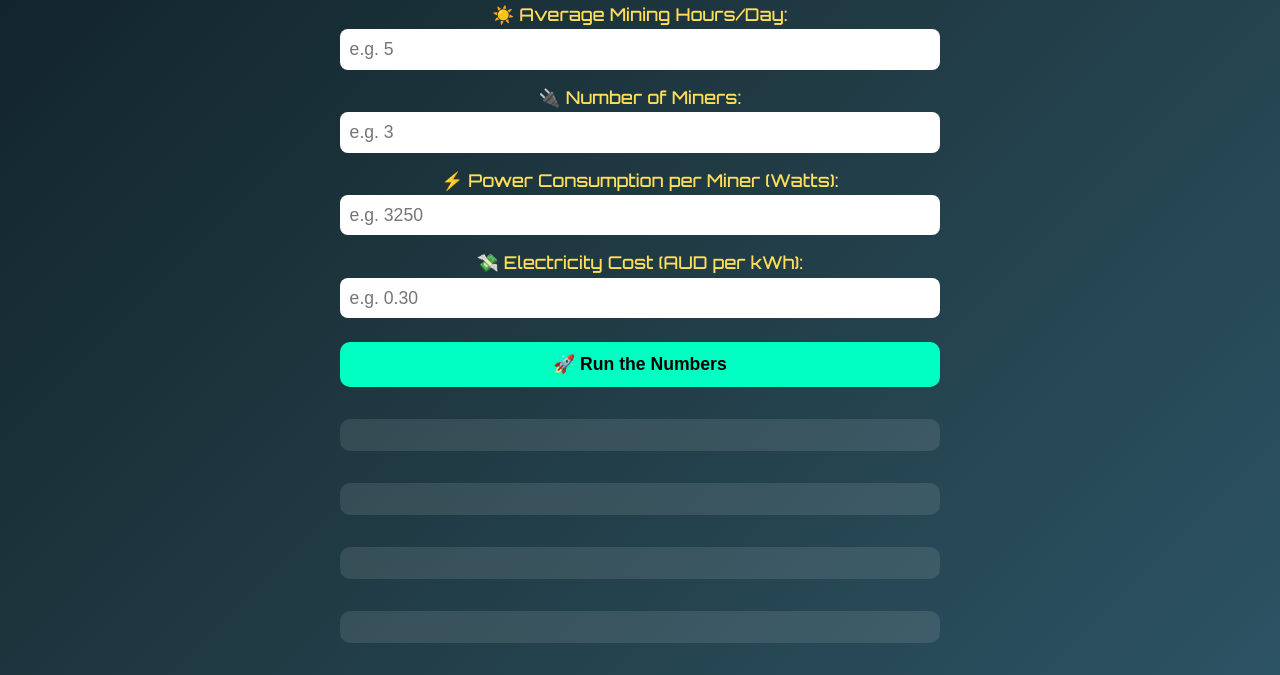
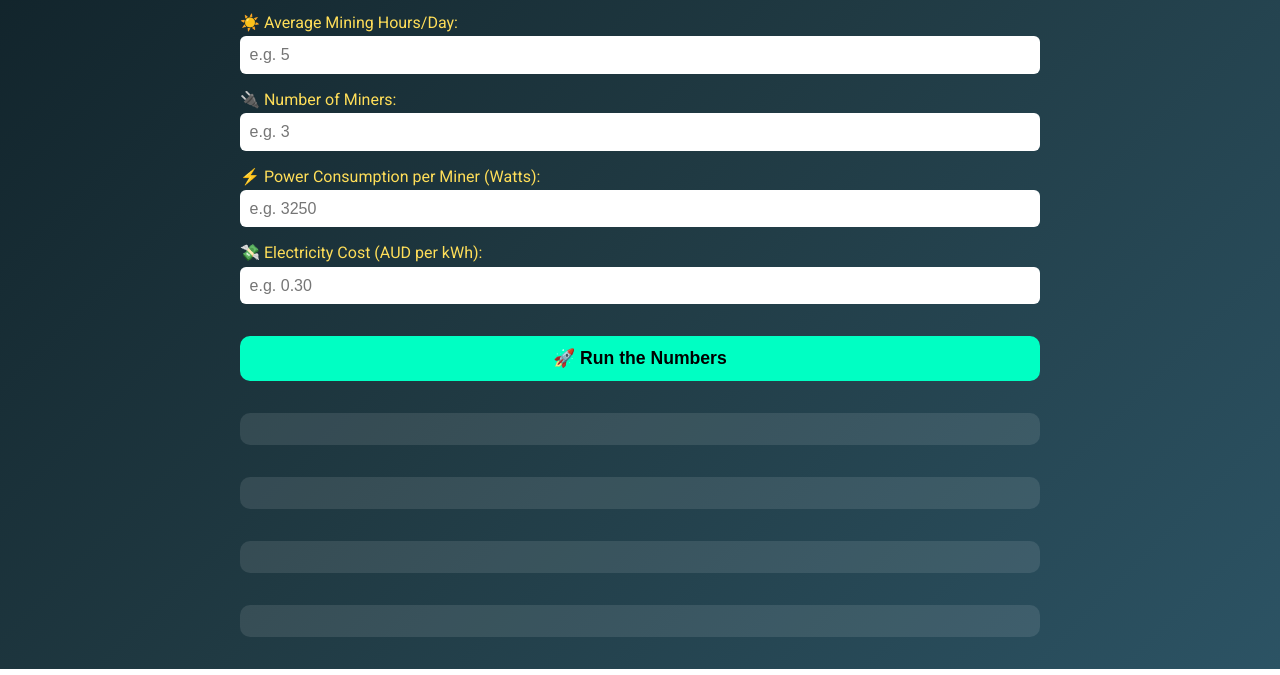
Before and after one commit to virtualhowto/crypto, a plain HTML site: page index.html in a window 1280 px wide. Shown: the part 195-870 px from the top of the page. Drawn offline with Linux system fonts and the light colour scheme.

Commit message:
Update index.html

```diff
--- a/index.html
+++ b/index.html
@@ -4,41 +4,42 @@
   <meta charset="UTF-8">
   <meta name="viewport" content="width=device-width, initial-scale=1.0">
   <title>Bitcoin Mining vs Powerball Odds</title>
-  <link href="https://fonts.googleapis.com/css2?family=Orbitron:wght@500&display=swap" rel="stylesheet">
+  <link href="https://fonts.googleapis.com/css2?family=Orbitron:wght@500&family=Roboto:wght@400;700&display=swap" rel="stylesheet">
   <style>
     body {
-      font-family: 'Orbitron', sans-serif;
+      font-family: 'Roboto', sans-serif;
       background: linear-gradient(135deg, #0f2027, #203a43, #2c5364);
       color: #fff;
       padding: 2rem;
-      max-width: 600px;
+      max-width: 800px;
       margin: auto;
-      text-align: center;
     }
     h2 {
+      font-family: 'Orbitron', sans-serif;
       font-size: 2rem;
       color: #00ffc3;
-      margin-bottom: 1rem;
+      text-align: center;
+      margin-bottom: 2rem;
     }
     label {
       display: block;
       margin-top: 1rem;
-      font-size: 1.1rem;
+      font-size: 1rem;
       color: #ffde59;
     }
     input {
       padding: 0.6rem;
-      font-size: 1.1rem;
+      font-size: 1rem;
       margin-top: 0.3rem;
       border: none;
-      border-radius: 8px;
+      border-radius: 6px;
       width: 100%;
       box-sizing: border-box;
     }
     button {
       padding: 0.75rem;
       font-size: 1.1rem;
-      margin-top: 1.5rem;
+      margin-top: 2rem;
       width: 100%;
       background-color: #00ffc3;
       color: #000;
@@ -53,12 +54,17 @@
     }
     .result {
       margin-top: 2rem;
-      font-size: 1.2rem;
+      font-size: 1rem;
       background: rgba(255, 255, 255, 0.1);
       padding: 1rem;
       border-radius: 10px;
       line-height: 1.6;
       white-space: pre-wrap;
+    }
+    @media (max-width: 600px) {
+      body {
+        padding: 1rem;
+      }
     }
   </style>
 </head>
@@ -113,6 +119,7 @@
       const dailyKWh = (numMiners * powerWatts * dailyHours) / 1000;
       const dailyCost = dailyKWh * electricityRate;
       const monthlyCost = dailyCost * 30;
+      const yearlyCost = dailyCost * 365;
       const monthlyIncome = dailyIncome * 30;
       const monthlyProfit = monthlyIncome - monthlyCost;
 
@@ -136,7 +143,9 @@
 ` +
         `🔹 Daily: ~$${dailyCost.toFixed(2)} AUD
 ` +
-        `🔹 Monthly: ~$${monthlyCost.toFixed(2)} AUD`;
+        `🔹 Monthly: ~$${monthlyCost.toFixed(2)} AUD
+` +
+        `🔹 Yearly: ~$${yearlyCost.toFixed(2)} AUD`;
 
       document.getElementById('profitResult').innerText =
         `💰 Estimated Profit:
```
